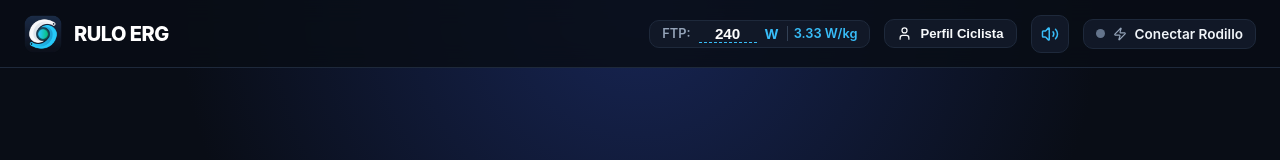
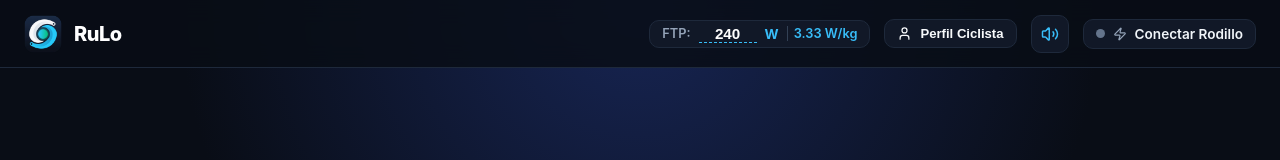
Before and after one commit to chexca/RuLo, a React (Vite) app: page / in a window 1280 px wide. Shown: the top 160 px of the page. Built offline with nearby package versions, Linux system fonts and the light colour scheme.

Commit message:
chore(ui): mostrar nombre 'RuLo' en cabecera y titulo de ventana

```diff
--- a/index.html
+++ b/index.html
@@ -4,7 +4,7 @@
     <meta charset="UTF-8" />
     <meta name="viewport" content="width=device-width, initial-scale=1.0" />
     <link rel="icon" type="image/png" href="./favicon.png" />
-    <title>RuLo ERG</title>
+    <title>RuLo</title>
   </head>
   <body style="margin: 0; background: #090d16; color: #f1f5f9;">
     <div id="root"></div>
--- a/src/App.tsx
+++ b/src/App.tsx
@@ -847,7 +847,7 @@ export const App: React.FC = () => {
         )}
         <img
           src="./favicon.png"
-          alt="RuLo ERG"
+          alt="RuLo"
           style={{ width: 38, height: 38, borderRadius: 9, display: 'block', cursor: 'pointer' }}
           onClick={() => setCurrentView('home')}
         />
@@ -856,7 +856,7 @@ export const App: React.FC = () => {
           style={{ cursor: 'pointer' }}
           onClick={() => setCurrentView('home')}
         >
-          RULO ERG
+          RuLo
         </div>
       </div>
 
@@ -1052,10 +1052,10 @@ export const App: React.FC = () => {
           <div className="brand-section">
             <img
               src="./favicon.png"
-              alt="RuLo ERG"
+              alt="RuLo"
               style={{ width: 38, height: 38, borderRadius: 9, display: 'block' }}
             />
-            <div className="brand-title">RULO ERG</div>
+            <div className="brand-title">RuLo</div>
           </div>
           <div className="ftp-badge-pill">
             <span style={{ color: 'var(--text-muted)' }}>FTP:</span>
```
